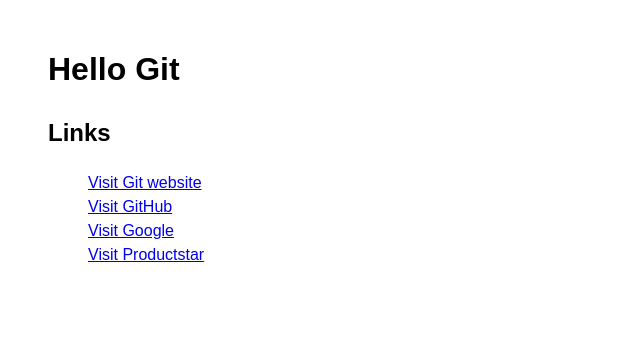
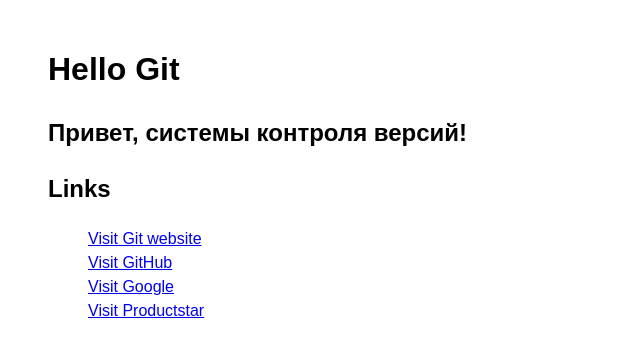
Before and after one commit to kanoldman/HelloGit, a plain HTML site: page index.html in a window 1280 px wide. Shown: the whole page, without its empty margins (0-640 px from the left). Drawn offline with Linux system fonts and the light colour scheme.

Commit message:
Update index.html

```diff
--- a/index.html
+++ b/index.html
@@ -12,6 +12,7 @@
 <body>
 	<header>
 		<h1>Hello Git</h1>
+		<h2>Привет, системы контроля версий!</h2>
 	</header>
 	<main>
 		<h2>Links</h2>
```
